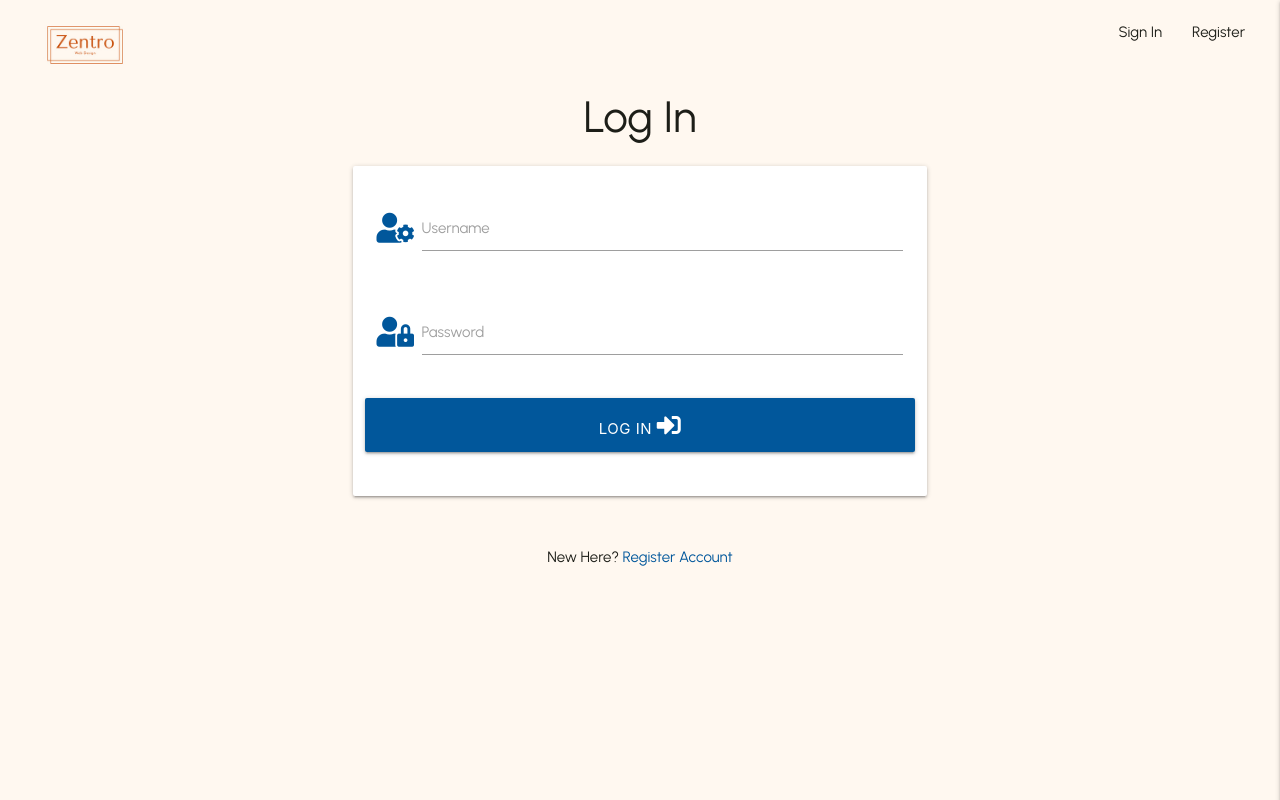
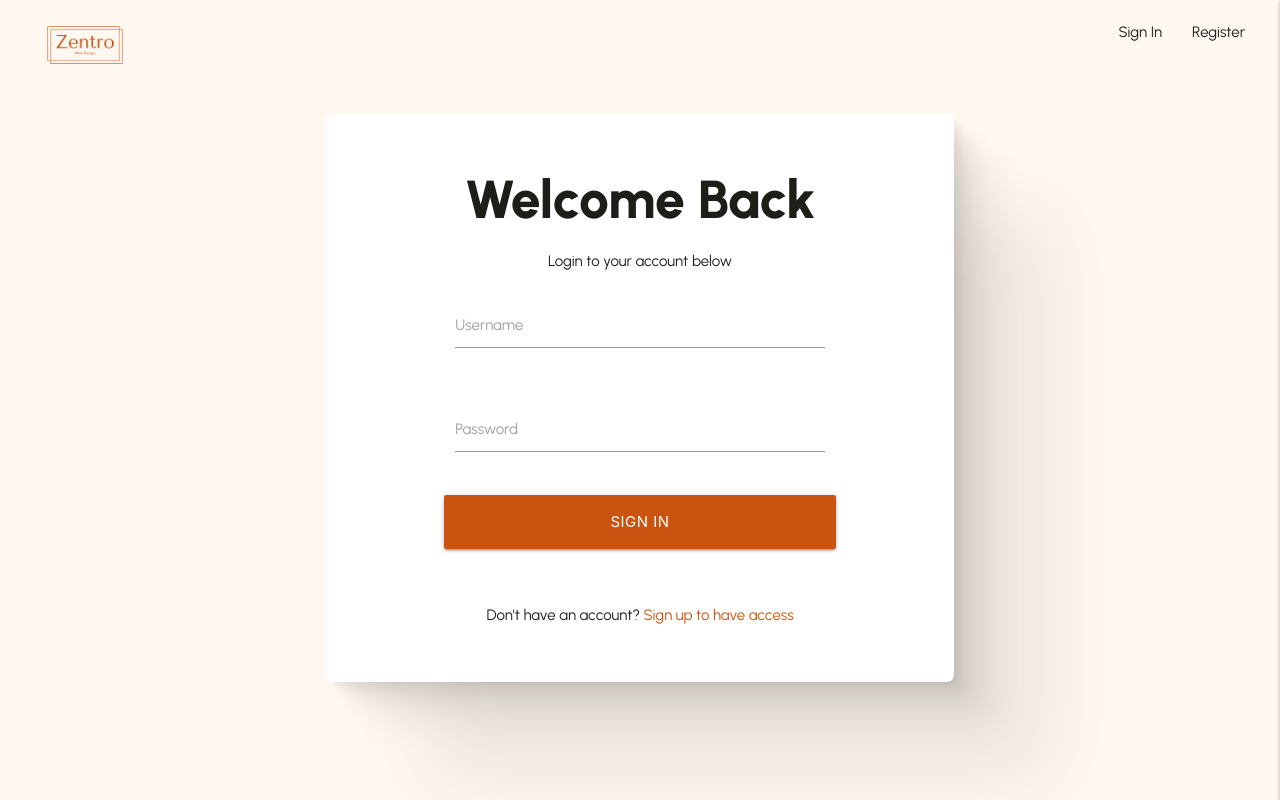
Before and after one commit to JuliaLavagnini/tm-app, a Flask app: page /sign_in in a window 1280 px wide. Run offline with Flask 3, Linux system fonts and the light colour scheme; some libraries are stand-ins or nearby versions.

Commit message:
Improve design for sign in file

```diff
--- a/static/css/style.css
+++ b/static/css/style.css
@@ -2,6 +2,10 @@ body {
     font-family: 'Urbanist', sans-serif;
     background-color: #FFF8F0;
     color: #1D1E18;
+}
+
+h2 {
+    font-weight: 800;
 }
 
 header {
@@ -54,14 +58,33 @@ th {
 
 .boxes .s6 {
     border-radius: 25px;
-    border: 1px solid black;
+    border: 1px solid #ca5310;
     text-align: center;
-    font-size: 24px;
+    font-size: 30px;
     padding: 25px 35px;
     margin: 15px 100px;
+    background-color: #CA5310;
+    color: #FFF8F0;
 }
 
 .boxes p {
-    font-size: 26px;
+    font-size: 36px;
     font-weight: 700;
 }
+
+.container {
+    width: 628px;
+    background-color: #fff;
+    padding: 20px;
+    margin: 0 auto;
+    margin-top: 50px;
+    margin-bottom: 50px;
+    border-radius: 7px;
+    box-shadow:
+        2.8px 2.8px 2.2px rgba(0, 0, 0, 0.02),
+        6.7px 6.7px 5.3px rgba(0, 0, 0, 0.028),
+        12.5px 12.5px 10px rgba(0, 0, 0, 0.035),
+        22.3px 22.3px 17.9px rgba(0, 0, 0, 0.042),
+        41.8px 41.8px 33.4px rgba(0, 0, 0, 0.05),
+        100px 100px 80px rgba(0, 0, 0, 0.07)
+}
--- a/templates/sign_in.html
+++ b/templates/sign_in.html
@@ -1,18 +1,18 @@
 {% extends "base.html" %} {% block content %}
 
-<h3 class="center-align">Log In</h3>
-
 <div class="row">
+  <div class="center-align">
+    <h2>Welcome Back</h2>
+    <p>Login to your account below</p>
+  </div>
   <form
     class="col s12 m8 offset-m2"
     method="POST"
     action="{{ url_for('sign_in') }}"
   >
-    <div class="card-panel">
     <!-- username -->
     <div class="row">
       <div class="input-field col s12">
-          <i class="fas fa-user-cog prefix light-blue-text text-darken-4"></i>
         <input
           id="username"
           name="username"
@@ -29,29 +29,28 @@
     <!-- passowrd -->
     <div class="row">
       <div class="input-field col s12">
-          <i class="fas fa-user-lock prefix light-blue-text text-darken-4"></i>
         <input
           id="password"
           name="password"
           type="password"
           minlength="5"
           maxlength="15"
-            pattern="^[a-zA-Z0-9]{5,15}$"
+          pattern="^[a-zA-Z0-9\s]{5,15}$"
           class="validate"
           required
         />
         <label for="password">Password</label>
       </div>
     </div>
-      <!-- login -->
+    <!-- login button -->
     <div class="row">
       <button
         type="submit"
-          class="col s12 btn-large light-blue darken-4 text-shadow"
+        class="col s12 btn-large"
+        style="background-color: #ca5310"
       >
-          Log In <i class="fas fa-sign-in-alt"></i>
+        Sign In
       </button>
-      </div>
     </div>
   </form>
 </div>
@@ -59,9 +58,9 @@
 <div class="row">
   <div class="col s12">
     <p class="center-align">
-      New Here?
-      <a href="{{ url_for('register') }}" class="light-blue-text text-darken-4"
-        >Register Account</a
+      Don't have an account?
+      <a href="{{ url_for('register') }}" style="color: #ca5310"
+        >Sign up to have access</a
       >
     </p>
   </div>
```
Lines whose indentation alone changed are shown as unchanged.
